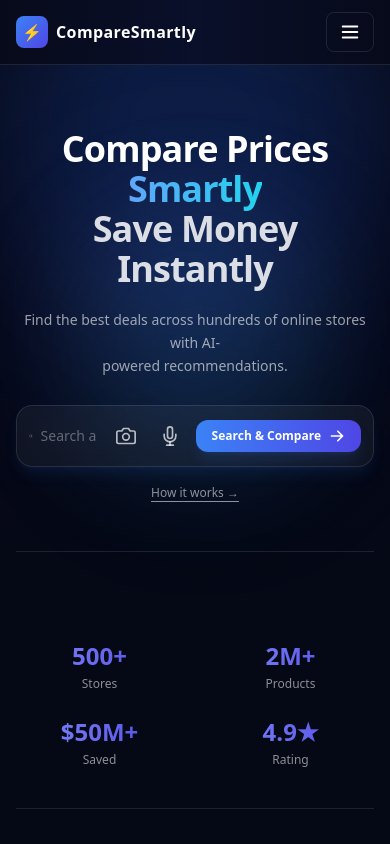
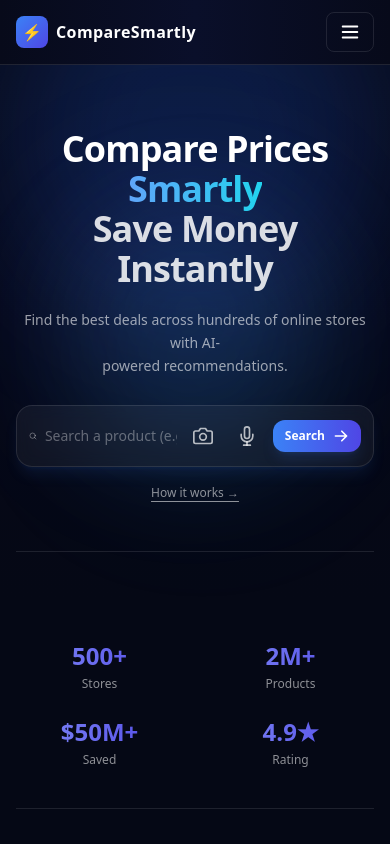
Before and after one commit to abaid-123/compare-smartly, a React (Vite) app: page / in a window 390 px wide. Shown: the top 844 px of the page. Built offline with nearby package versions, Linux system fonts and the light colour scheme.

Commit message:
solve responsive issue

```diff
--- a/src/components/HeroSection.tsx
+++ b/src/components/HeroSection.tsx
@@ -115,11 +115,17 @@
               <button
                 type="button"
                 onClick={goCompare}
-                className="inline-flex items-center justify-center gap-2 rounded-xl px-4 py-2 text-xs md:text-sm font-semibold text-white
-                           bg-gradient-to-r from-blue-500 to-indigo-600 hover:from-blue-400 hover:to-indigo-500
-                           transition shadow-lg shadow-blue-500/15 whitespace-nowrap"
+                className="inline-flex items-center justify-center gap-2 rounded-xl
+             px-3 py-2 md:px-4 md:py-2
+             text-xs md:text-sm font-semibold text-white
+             bg-gradient-to-r from-blue-500 to-indigo-600
+             hover:from-blue-400 hover:to-indigo-500
+             transition shadow-lg shadow-blue-500/15
+             whitespace-nowrap"
               >
-                Search & Compare <HiArrowRight className="w-4 h-4" />
+                <span className="hidden sm:inline">Search & Compare</span>
+                <span className="sm:hidden">Search</span>
+                <HiArrowRight className="w-4 h-4" />
               </button>
             </div>
 
```
